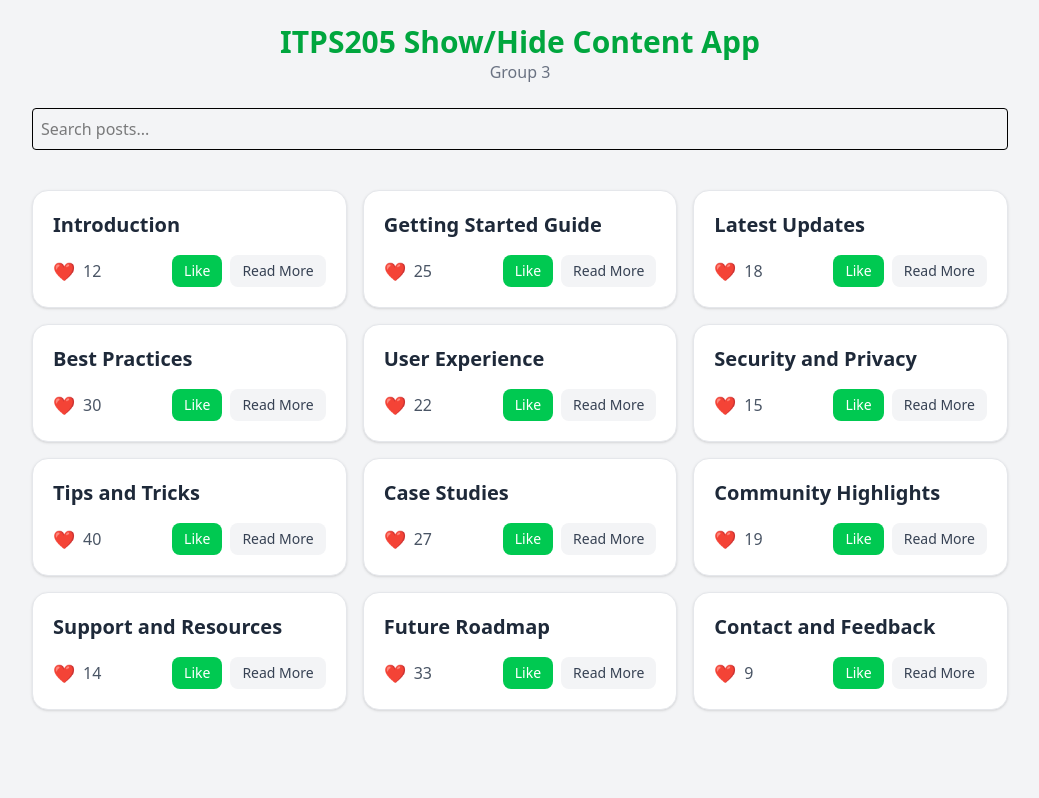
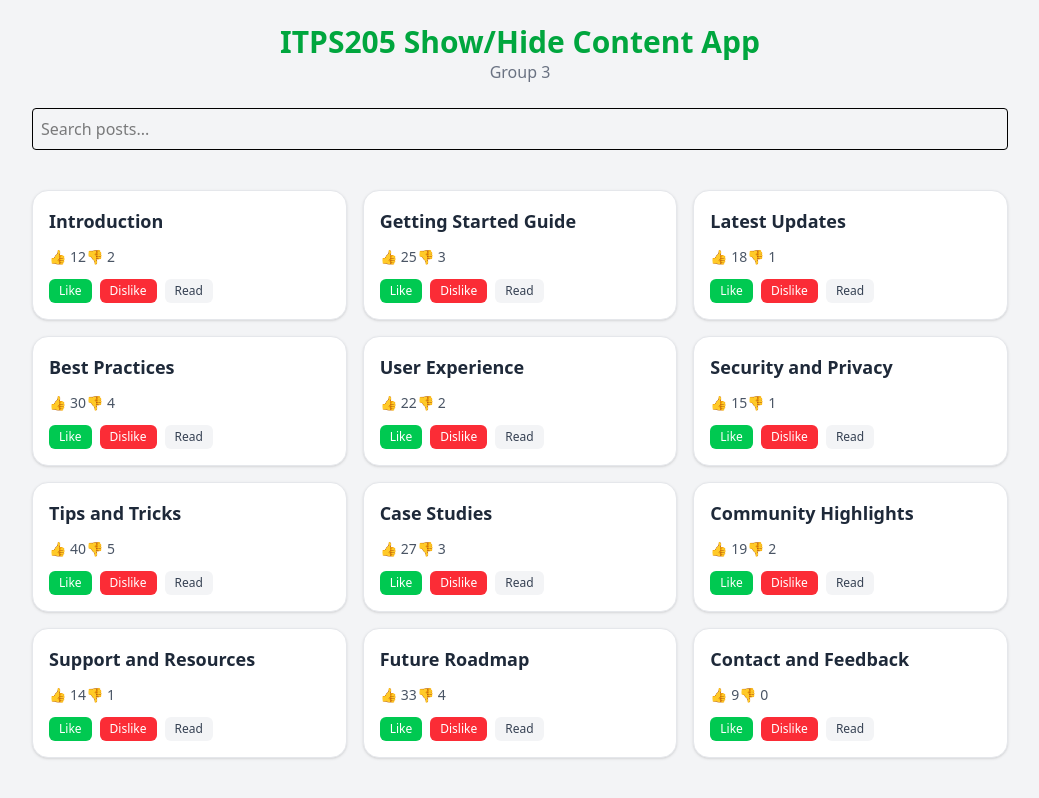
Before and after one commit to khianvictorycalderon/itps205-finals-activity-1-g3, a React (Create React App) app: page / in a window 1280 px wide. Shown: the whole page, without its empty margins (120-1159 px from the left). Built offline with nearby package versions, Linux system fonts and the light colour scheme.

Commit message:
Improved Card component + Added dislike button + dislike logic

```diff
--- a/src/App.js
+++ b/src/App.js
@@ -18,61 +18,73 @@ const POSTS = [
     title: "Introduction",
     desc: "Discover the core features and benefits of our platform designed to enhance your productivity and streamline your workflow.",
     likes: 12,
+    dislikes: 2,
   },
   {
     title: "Getting Started Guide",
     desc: "Learn how to set up your account and begin using our services with this comprehensive step-by-step guide.",
     likes: 25,
+    dislikes: 3,
   },
   {
     title: "Latest Updates",
     desc: "Stay informed about the newest features, improvements, and updates we’ve recently introduced.",
     likes: 18,
+    dislikes: 1,
   },
   {
     title: "Best Practices",
     desc: "Explore recommended strategies and techniques to maximize efficiency and achieve optimal results.",
     likes: 30,
+    dislikes: 4,
   },
   {
     title: "User Experience",
     desc: "A closer look at the improvements we’ve made to ensure a smoother and more intuitive user experience.",
     likes: 22,
+    dislikes: 2,
   },
   {
     title: "Security and Privacy",
     desc: "Understand how we protect your data and maintain high standards of security and confidentiality.",
     likes: 15,
+    dislikes: 1,
   },
   {
     title: "Tips and Tricks",
     desc: "Unlock hidden features and useful shortcuts to make the most out of our platform.",
     likes: 40,
+    dislikes: 5,
   },
   {
     title: "Case Studies",
     desc: "Read real-world examples of how our solutions have helped users achieve their goals.",
     likes: 27,
+    dislikes: 3,
   },
   {
     title: "Community Highlights",
     desc: "Engage with stories, feedback, and contributions from our growing community.",
     likes: 19,
+    dislikes: 2,
   },
   {
     title: "Support and Resources",
     desc: "Access helpful documentation, FAQs, and customer support options whenever you need assistance.",
     likes: 14,
+    dislikes: 1,
   },
   {
     title: "Future Roadmap",
     desc: "Get insights into upcoming features and our long-term vision for continuous improvement.",
     likes: 33,
+    dislikes: 4,
   },
   {
     title: "Contact and Feedback",
     desc: "Reach out to us with your questions, suggestions, and feedback to help us serve you better.",
     likes: 9,
+    dislikes: 0,
   },
 ];
 
@@ -113,6 +125,7 @@ export default function App() {
                 title={post.title}
                 desc={post.desc}
                 initialLikes={post.likes}
+                initialDislikes={post.dislikes}
               />
             ))
           )}
--- a/src/components/Card.jsx
+++ b/src/components/Card.jsx
@@ -1,49 +1,71 @@
 import { useState } from "react";
 
-export default function Card({ title, desc, initialLikes }) {
+export default function Card({
+  title,
+  desc,
+  initialLikes = 0,
+  initialDislikes = 0,
+}) {
   const [likes, setLikes] = useState(initialLikes);
+  const [disLikes, setDisLikes] = useState(initialDislikes);
   const [showMore, setShowMore] = useState(false);
 
   return (
-    <div className="bg-white rounded-2xl p-5 shadow-sm hover:shadow-md transition-all duration-300 border border-gray-200">
+    <div className="bg-white rounded-2xl p-4 shadow-sm hover:shadow-md transition border border-gray-200 flex flex-col self-start">
 
       {/* Title */}
-      <h2 className="text-xl font-semibold text-gray-800">{title}</h2>
+      <h2 className="text-lg font-semibold text-gray-800">
+        {title}
+      </h2>
 
-      {/* Collapsible Content */}
+      {/* Description (ANIMATED) */}
       <div
-        className={`transition-all duration-500 ease-in-out overflow-hidden ${
-          showMore ? "max-h-40 opacity-100 mt-2" : "max-h-0 opacity-0"
+        className={`overflow-hidden transition-all duration-300 ease-in-out ${
+          showMore ? "max-h-96 opacity-100 mt-2" : "max-h-0 opacity-0"
         }`}
       >
-        <p className="text-gray-600">{desc}</p>
+        <p className="text-sm text-gray-600 leading-relaxed">
+          {desc}
+        </p>
       </div>
 
-      {/* Actions */}
-      <div className="mt-4 flex items-center justify-between">
+      {/* Stats */}
+      <div className="mt-3 flex items-center text-sm text-gray-600">
+        <div className="flex items-center gap-1">
+          <span>👍</span>
+          <span>{likes}</span>
+        </div>
 
-        {/* Likes */}
-        <div className="flex items-center gap-2 text-gray-600">
-          <span className="text-lg">❤️</span>
-          <span className="font-medium">{likes}</span>
+        <div className="flex items-center gap-1">
+          <span>👎</span>
+          <span>{disLikes}</span>
+        </div>
       </div>
 
       {/* Buttons */}
-        <div className="flex gap-2">
+      <div className="mt-3 flex flex-wrap gap-2">
+
         <button
-            onClick={() => setLikes(likes + 1)}
-            className="cursor-pointer px-3 py-1.5 text-sm font-medium rounded-lg bg-green-500 text-white hover:bg-green-600 active:scale-95 transition"
+          onClick={() => setLikes((prev) => prev + 1)}
+          className="cursor-pointer px-2.5 py-1 text-xs font-medium rounded-md bg-green-500 text-white hover:bg-green-600 active:scale-95 transition"
         >
           Like
         </button>
 
         <button
-            onClick={() => setShowMore(!showMore)}
-            className="cursor-pointer px-3 py-1.5 text-sm font-medium rounded-lg bg-gray-100 text-gray-700 hover:bg-gray-200 active:scale-95 transition"
+          onClick={() => setDisLikes((prev) => prev + 1)}
+          className="cursor-pointer px-2.5 py-1 text-xs font-medium rounded-md bg-red-500 text-white hover:bg-red-600 active:scale-95 transition"
         >
-            {showMore ? "Show Less" : "Read More"}
+          Dislike
         </button>
-        </div>
+
+        <button
+          onClick={() => setShowMore((prev) => !prev)}
+          className="cursor-pointer px-2.5 py-1 text-xs font-medium rounded-md bg-gray-100 text-gray-700 hover:bg-gray-200 active:scale-95 transition"
+        >
+          {showMore ? "Hide" : "Read"}
+        </button>
+
       </div>
     </div>
   );
```
Lines whose indentation alone changed are shown as unchanged.
